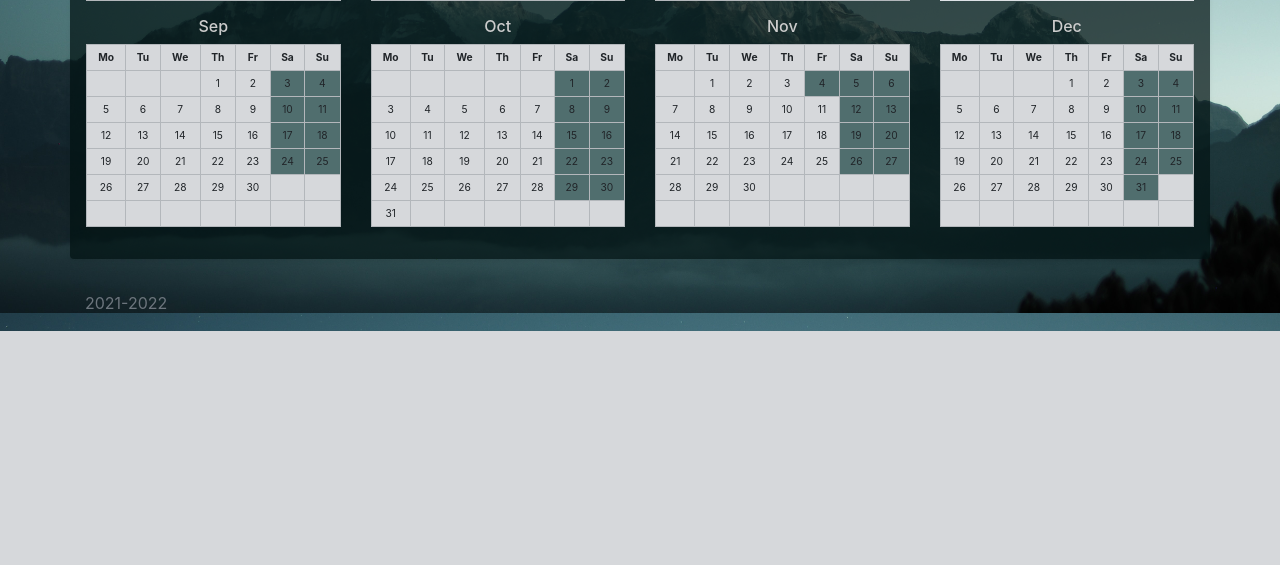
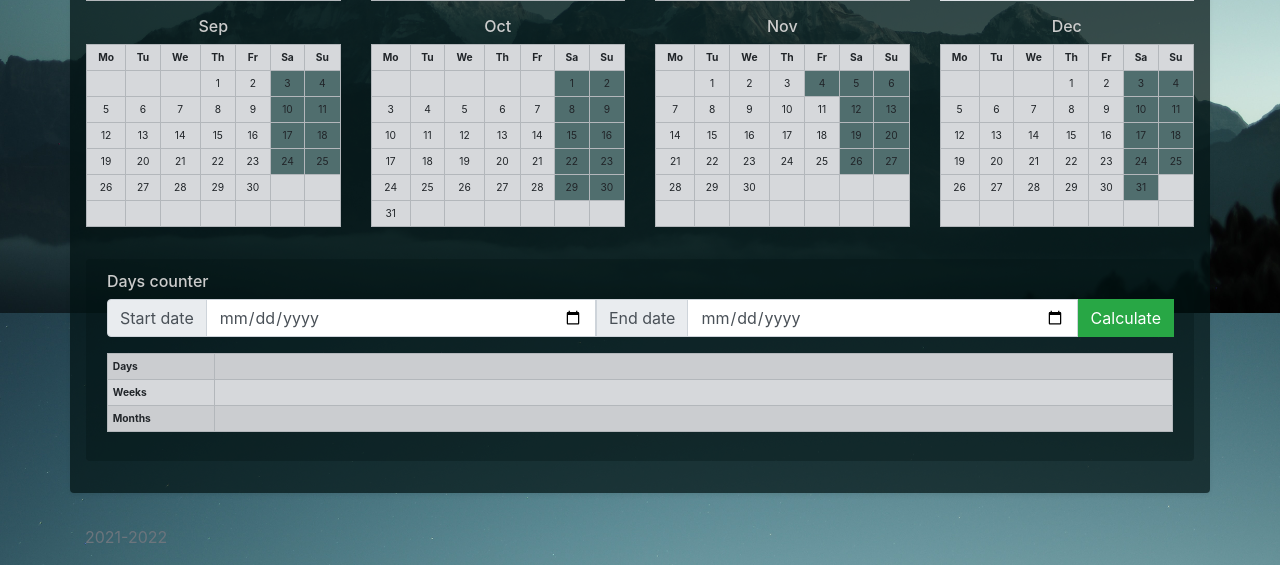
Before and after one commit to on15floor/lab15, a Flask app: page /utils/calendar in a window 1280 px wide. Shown: the part 535-1100 px from the top of the page. Before the commit the page ends 866 px from the top, so only its background shows below. Run offline with Flask 3, Linux system fonts and the light colour scheme; lists and menus that the app fills with data are empty; parts of the project's set-up code (start-up, migrations or seed data) failed here and were passed over; some libraries are stand-ins or nearby versions.

Commit message:
added days counter

```diff
--- a/core/views.py
+++ b/core/views.py
@@ -122,7 +122,13 @@ def utils_apple_music():
 
 @app.route('/utils/calendar', methods=['GET', 'POST'])
 def utils_calendar():
-    return render_template('utils/calendar.html', content=Calendar().gen())
+    calendar = Calendar()
+    if request.method == 'GET':
+        return render_template('utils/calendar.html', content=calendar.gen())
+
+    calculate = calendar.calculate(dict(list(request.form.items())))
+    return render_template(
+        'utils/calendar.html', content=calendar.gen(), calculate=calculate)
 
 
 @app.route('/blog')
--- a/templates/utils/calendar.html
+++ b/templates/utils/calendar.html
@@ -33,5 +33,45 @@
                 </div>
             {% endfor %}
         </div>
+
+        <div class="alert my-3 alert-theme" role="alert">
+            <h6>Days counter</h6>
+            <form class="text-dark" method="post">
+                <div class="input-group mb-3">
+                    <div class="input-group-prepend">
+                        <span class="input-group-text">Start date</span>
+                    </div>
+                    <input type="date" id="date_start" name="date_start"
+                           class="form-control datetimepicker-input"
+                           title="Type date" dataformatas="%Y-%m-%d">
+                    <div class="input-group-prepend">
+                        <span class="input-group-text">End date</span>
+                    </div>
+                    <input type="date" id="date_end" name="date_end"
+                           class="form-control datetimepicker-input"
+                           title="Type date" dataformatas="%Y-%m-%d">
+                    <div class="input-group-prepend">
+                        <input type="submit" class="btn btn-success" value="Calculate">
+                    </div>
+                </div>
+            </form>
+            <table class="table table-hover table-striped table-bordered table-sm small table-secondary">
+                <tbody>
+                <tr>
+                    <th scope="row" style="width: 10%" id="hash_flask">Days</th>
+                    <td>{% if calculate %}{{ calculate.days }}{% endif %}</td>
+                </tr>
+                <tr>
+                    <th scope="row" style="width: 10%" id="hash_uuid4">Weeks</th>
+                    <td>{% if calculate %}{{ calculate.month }}{% endif %}</td>
+                </tr>
+                <tr>
+                    <th scope="row" style="width: 10%" id="hash_uuid4">Months</th>
+                    <td>{% if calculate %}{{ calculate.years }}{% endif %}</td>
+                </tr>
+                </tbody>
+            </table>
+        </div>
+
     </div>
 {% endblock %}
--- a/utils/utils.py
+++ b/utils/utils.py
@@ -46,7 +46,7 @@ class Calendar:
         self.this_year = self.dt_now.year
         self.this_date = self.dt_now.strftime('%Y.%m.%d')
 
-    def get_month_abbr(self, month=0) -> str:
+    def _get_month_abbr(self, month=0) -> str:
         month = month if month else self.dt_now.month
         return calendar.month_abbr[month]
 
@@ -89,7 +89,7 @@ class Calendar:
         result = defaultdict(dict)
 
         for month in range(1, 13):
-            month_addr = self.get_month_abbr(month)
+            month_addr = self._get_month_abbr(month)
             digit_days = self._get_digit_days(month)
 
             week_result = dict()
@@ -111,6 +111,25 @@ class Calendar:
         pass
 
         return result
+
+    @staticmethod
+    def calculate(data):
+        date_start = data.get('date_start', None)
+        date_end = data.get('date_end', None)
+        if not date_start or not date_end:
+            return
+
+        date_start = datetime.strptime(date_start, '%Y-%m-%d')
+        date_end = datetime.strptime(date_end, '%Y-%m-%d')
+        if date_start >= date_end:
+            return
+
+        delta_years = date_end.year - date_start.year
+        return {
+            'days': (date_end - date_start).days,
+            'month': 12 * delta_years + date_end.month - date_start.month,
+            'years': delta_years
+        }
 
 
 class Statistic:
```
